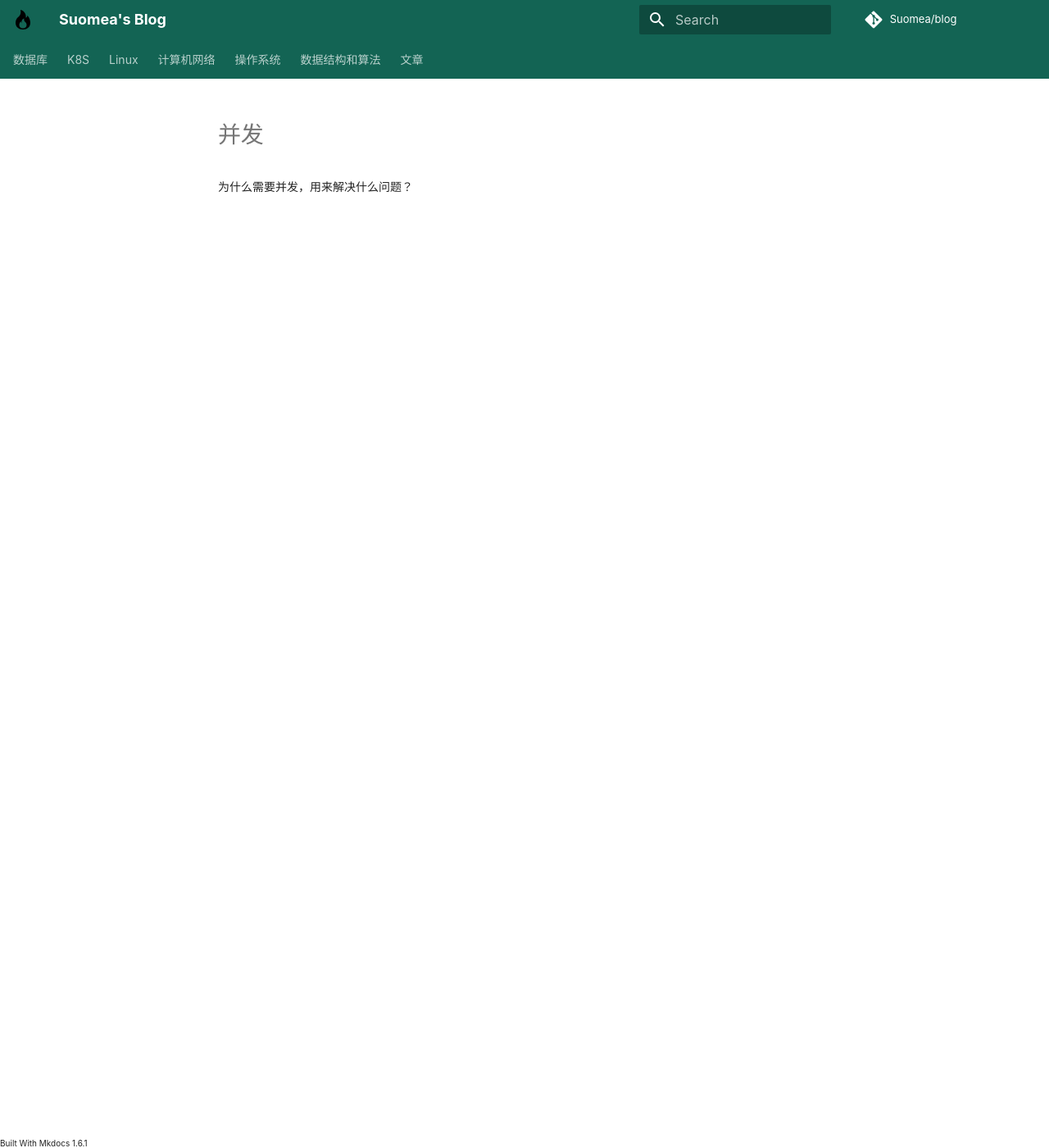
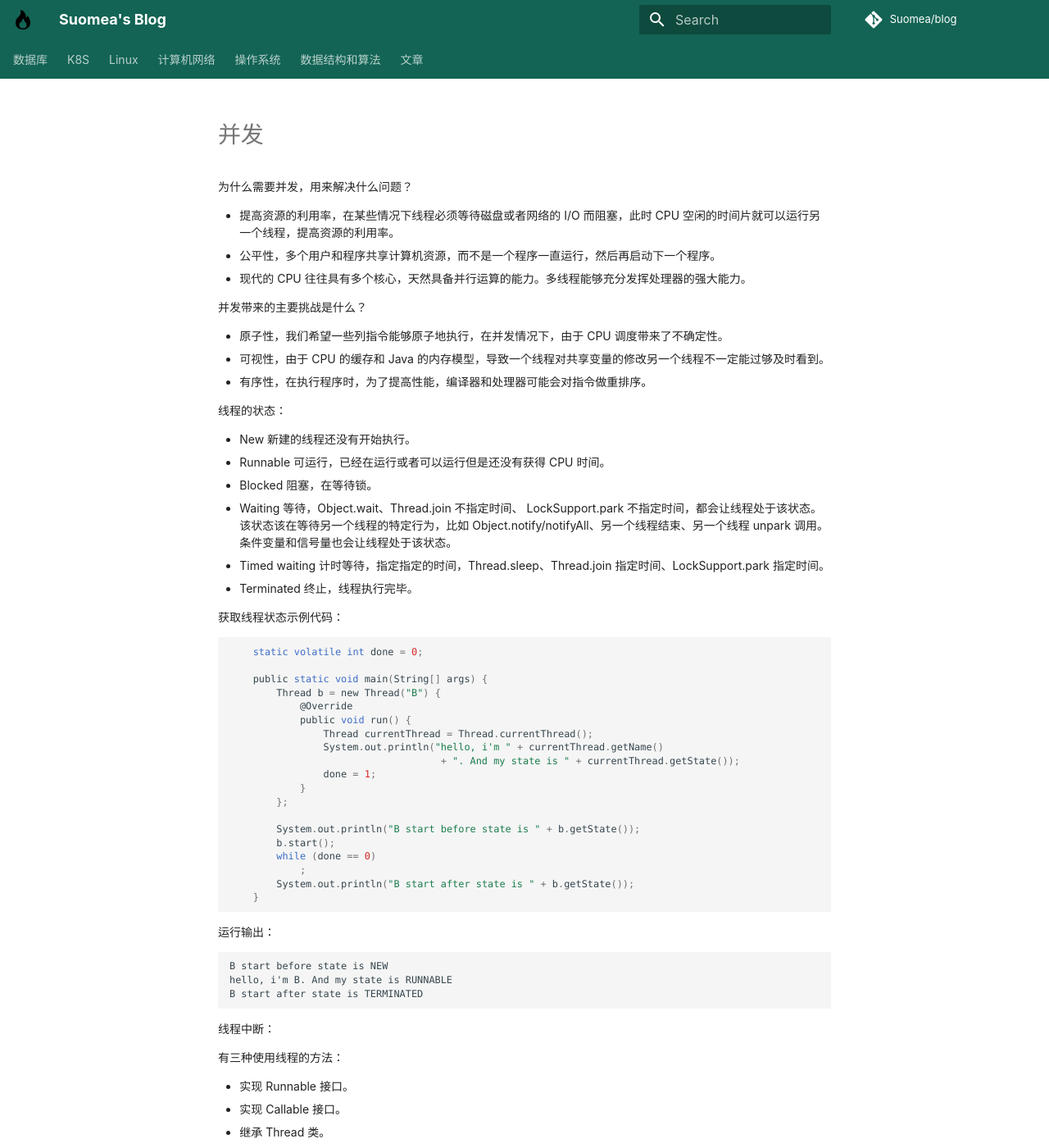
Before and after one commit to Suomea/blog, an MkDocs documentation site: the page built from docs/Java/并发.md, in a window 1280 px wide and 1400 px high. Shown: the whole window at 82% size. Built offline with MkDocs 1.6.1 and Material for MkDocs 9.7.7, drawn with Linux system fonts in a browser that asks for light colours; some web fonts are replaced; comment, search, counter and statistics services are not loaded; some of the changed text lies outside the part shown.

Commit message:
update java note.

````diff
--- a/docs/Java/并发.md
+++ b/docs/Java/并发.md
@@ -1 +1,153 @@
 为什么需要并发，用来解决什么问题？
+
+- 提高资源的利用率，在某些情况下线程必须等待磁盘或者网络的 I/O 而阻塞，此时 CPU 空闲的时间片就可以运行另一个线程，提高资源的利用率。
+- 公平性，多个用户和程序共享计算机资源，而不是一个程序一直运行，然后再启动下一个程序。
+- 现代的 CPU 往往具有多个核心，天然具备并行运算的能力。多线程能够充分发挥处理器的强大能力。
+
+并发带来的主要挑战是什么？
+
+- 原子性，我们希望一些列指令能够原子地执行，在并发情况下，由于 CPU 调度带来了不确定性。
+- 可视性，由于 CPU 的缓存和 Java 的内存模型，导致一个线程对共享变量的修改另一个线程不一定能过够及时看到。
+- 有序性，在执行程序时，为了提高性能，编译器和处理器可能会对指令做重排序。
+
+线程的状态：
+
+- New 新建的线程还没有开始执行。
+- Runnable 可运行，已经在运行或者可以运行但是还没有获得 CPU 时间。
+- Blocked 阻塞，在等待锁。
+- Waiting 等待，Object.wait、Thread.join 不指定时间、 LockSupport.park 不指定时间，都会让线程处于该状态。该状态该在等待另一个线程的特定行为，比如 Object.notify/notifyAll、另一个线程结束、另一个线程 unpark 调用。 条件变量和信号量也会让线程处于该状态。
+- Timed waiting 计时等待，指定指定的时间，Thread.sleep、Thread.join 指定时间、LockSupport.park 指定时间。
+- Terminated 终止，线程执行完毕。
+
+获取线程状态示例代码：
+```c
+    static volatile int done = 0;
+
+    public static void main(String[] args) {
+        Thread b = new Thread("B") {
+            @Override
+            public void run() {
+                Thread currentThread = Thread.currentThread();
+                System.out.println("hello, i'm " + currentThread.getName()
+					                + ". And my state is " + currentThread.getState());
+                done = 1;
+            }
+        };
+
+        System.out.println("B start before state is " + b.getState());
+        b.start();
+        while (done == 0)
+            ;
+        System.out.println("B start after state is " + b.getState());
+    }
+```
+
+运行输出：
+```
+B start before state is NEW
+hello, i'm B. And my state is RUNNABLE
+B start after state is TERMINATED
+```
+
+线程中断：
+
+
+有三种使用线程的方法：
+
+- 实现 Runnable 接口。
+- 实现 Callable 接口。
+- 继承 Thread 类。
+
+实现 Runnable 和 Callable 接口的类只能当作一个可以在线程中运行的任务，不是真正意义上的线程，因为最后还需要通过 Thread 来启动线程执行任务。
+
+通过继承 Thread 调用 start() 方法来启动线程：
+```java
+    static volatile int done = 0;
+
+    public static void main(String[] args) {
+        System.out.println("main thread start!");
+
+        new Thread("B") {
+            @Override
+            public void run() {
+                System.out.println("hello, i'm " + Thread.currentThread().getName());
+                done = 1;
+            }
+        }.start();
+
+        while (done == 0)
+            ;
+        System.out.println("main thread end!");
+    }
+```
+
+实现 Runnable 接口：
+```java
+    static volatile int done = 0;
+
+    public static void main(String[] args) {
+        System.out.println("main thread start!");
+
+        new Thread(new Runnable() {
+            @Override
+            public void run() {
+                System.out.println("hello, i'm " + Thread.currentThread().getName());
+                done = 1;
+            }
+        }, "B").start();
+        while (done == 0)
+            ;
+        System.out.println("main thread end!");
+    }
+```
+
+实现 Callable 接口：
+```c
+    public static void main(String[] args) throws ExecutionException, InterruptedException {
+        System.out.println("main thread start!");
+
+        FutureTask<String> futureTask = new FutureTask<>(new Callable<String>() {
+            @Override
+            public String call() throws Exception {
+                return "hello, i'm B";
+            }
+        });
+        Thread thread = new Thread(futureTask);
+        thread.start();
+        System.out.println(futureTask.get());
+        System.out.println("main thread end!");
+    }
+```
+
+Synchronized 同步
+同步代码块，在调用对象上的锁。
+```java
+    void incrAmount(int amount) {
+        synchronized (this) {
+            ...
+        }
+    }
+```
+
+同步一个方法，在调用对象上的锁。
+```java
+	synchronized void incrAmount(int amount) {
+		...
+	}
+```
+
+同步一个类，在 App 类对象上的锁。
+```java
+    void incrAmount(int amount) {
+        synchronized (App.class) {
+            ...
+        }
+    }
+```
+
+同步静态方法，在方所所在的类对象上的锁。
+```java
+	synchronized static void incrAmount(int amount) {
+        ...
+	}
+```
````
Also changed, not shown: docs/OS/线程.md (+2 -0 lines), docs/OS/进程.md (+0 -3 lines), 1 other file.
